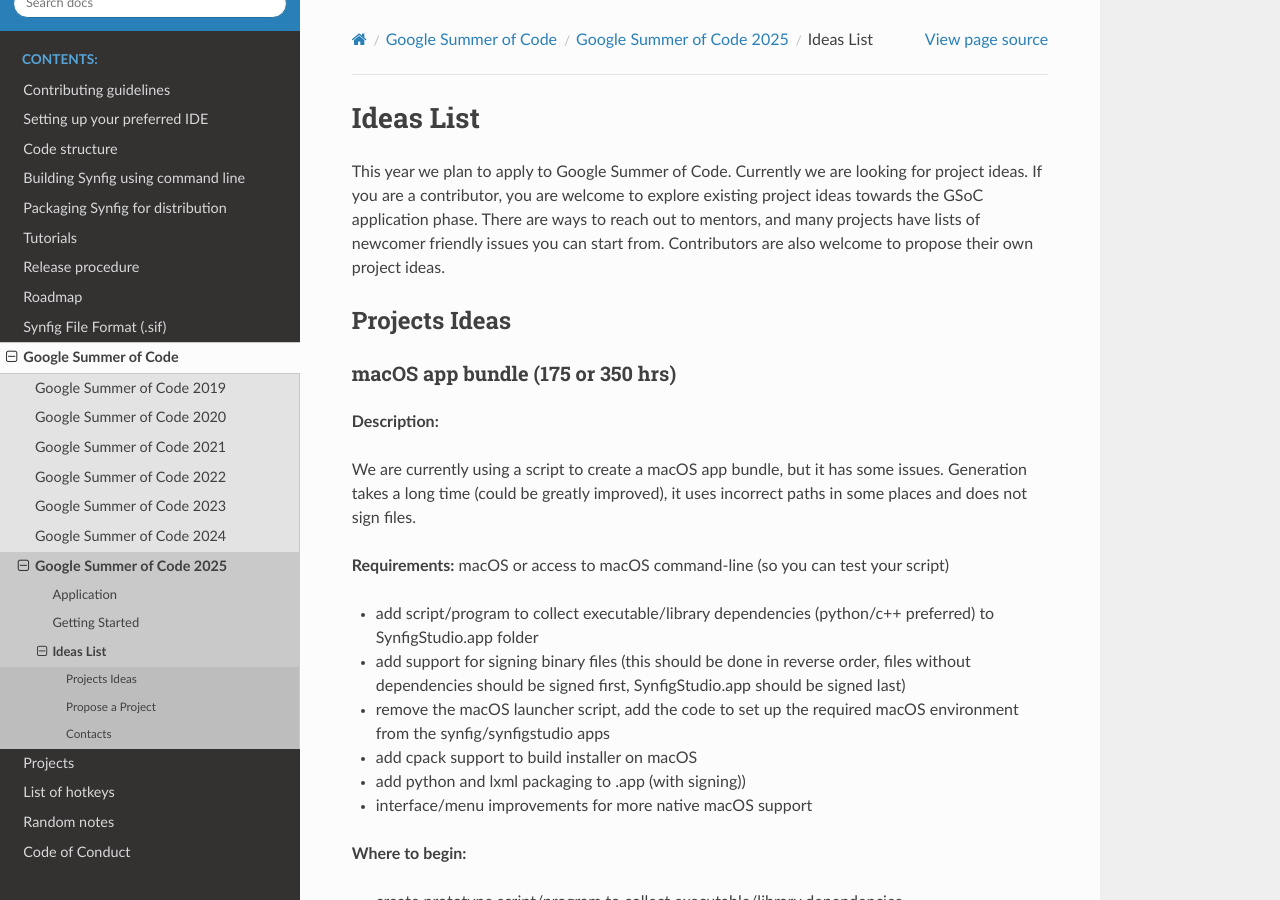
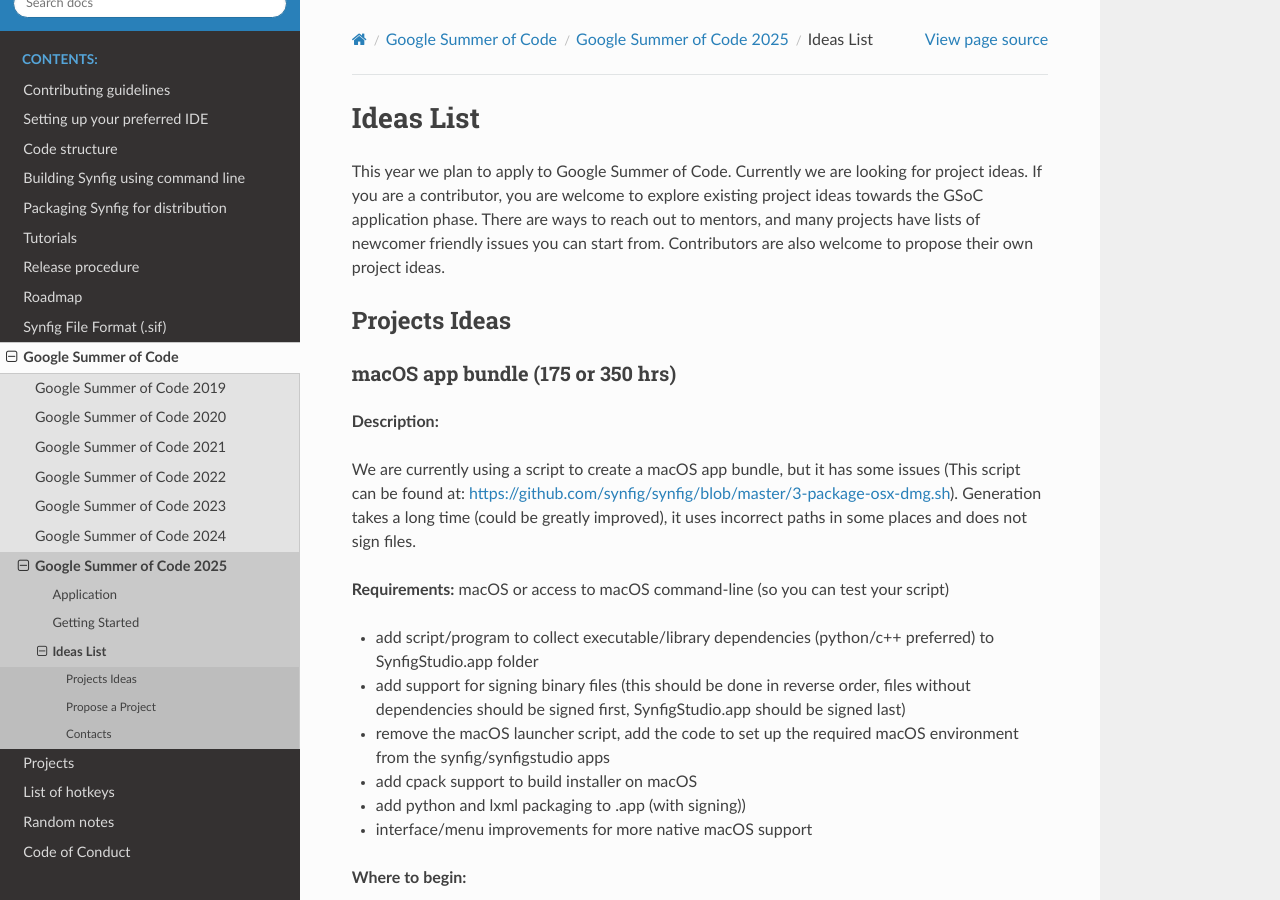
Before and after one commit to synfig/synfig-docs-dev, a Sphinx documentation site: the page built from docs/gsoc/2025/ideas.rst, in a window 1280 px wide and 900 px high. Built offline with Sphinx 7.4.7 and the Read the Docs theme 3.1.0, drawn with Linux system fonts in a browser that asks for light colours.

Commit message:
docs: added details about idea (#123)

```diff
--- a/docs/gsoc/2025/ideas.rst
+++ b/docs/gsoc/2025/ideas.rst
@@ -14,7 +14,7 @@
 
 **Description:**
 
-We are currently using a script to create a macOS app bundle, but it has some issues.
+We are currently using a script to create a macOS app bundle, but it has some issues (This script can be found at: https://github.com/synfig/synfig/blob/master/3-package-osx-dmg.sh).
 Generation takes a long time (could be greatly improved), it uses incorrect paths in some places and does not sign files.
 
 **Requirements:** macOS or access to macOS command-line (so you can test your script)
```
